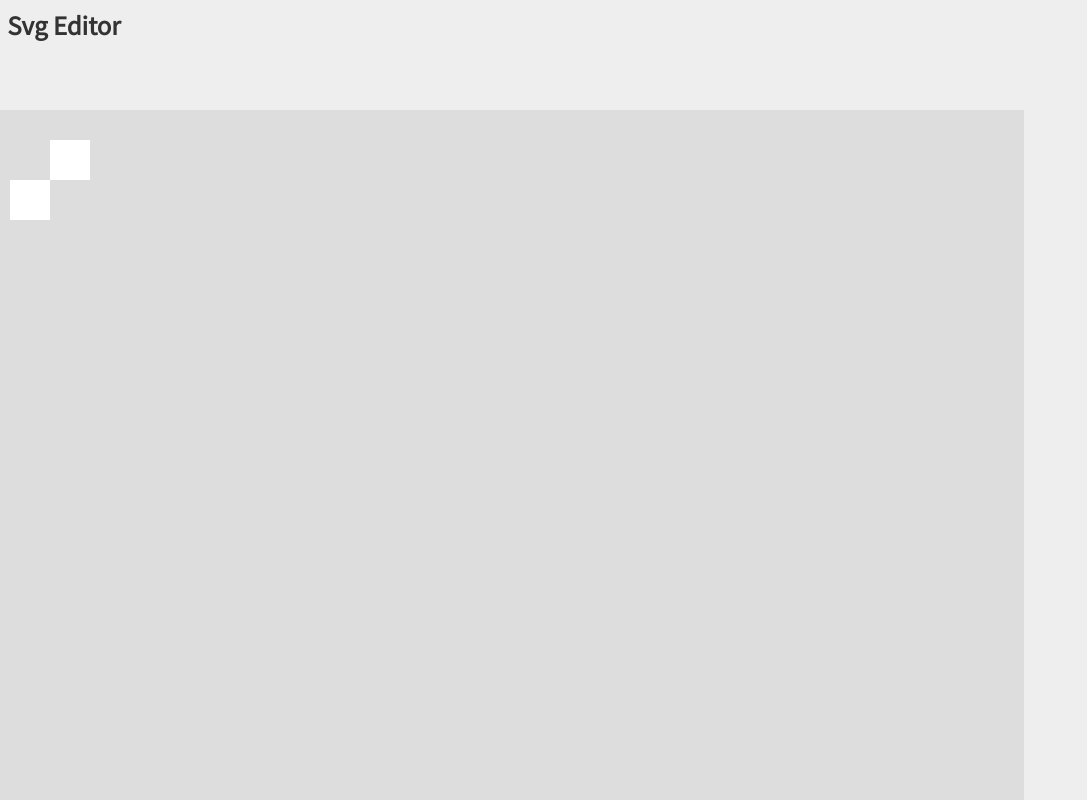
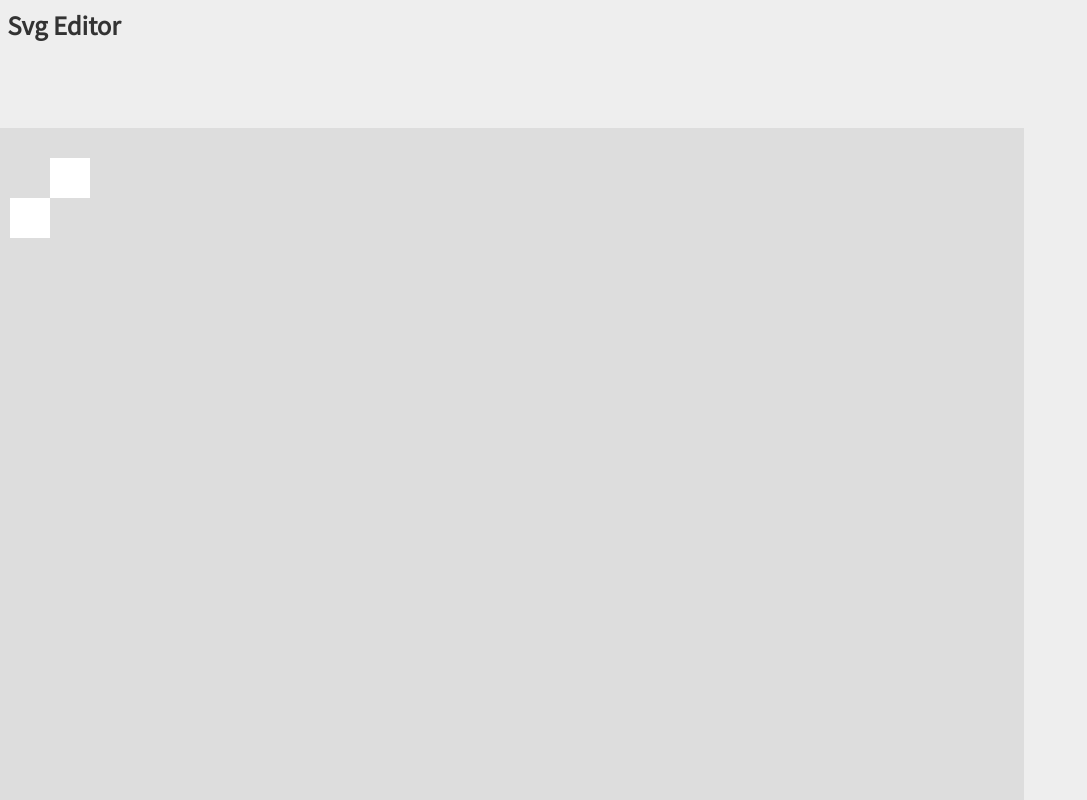
Before and after one commit to uzmoi/svg-editor, a Svelte app: page / in a window 1280 px wide. Shown: the whole page, without its empty margins (0-1087 px from the left). Built offline with nearby package versions, Linux system fonts and the light colour scheme.

Commit message:
fix: style

```diff
--- a/src/app/App.svelte
+++ b/src/app/App.svelte
@@ -50,7 +50,7 @@
   }
   .main {
     display: flex;
-    height: 100%;
+    flex-grow: 1;
   }
   .center-panel {
     flex-grow: 1;
```
